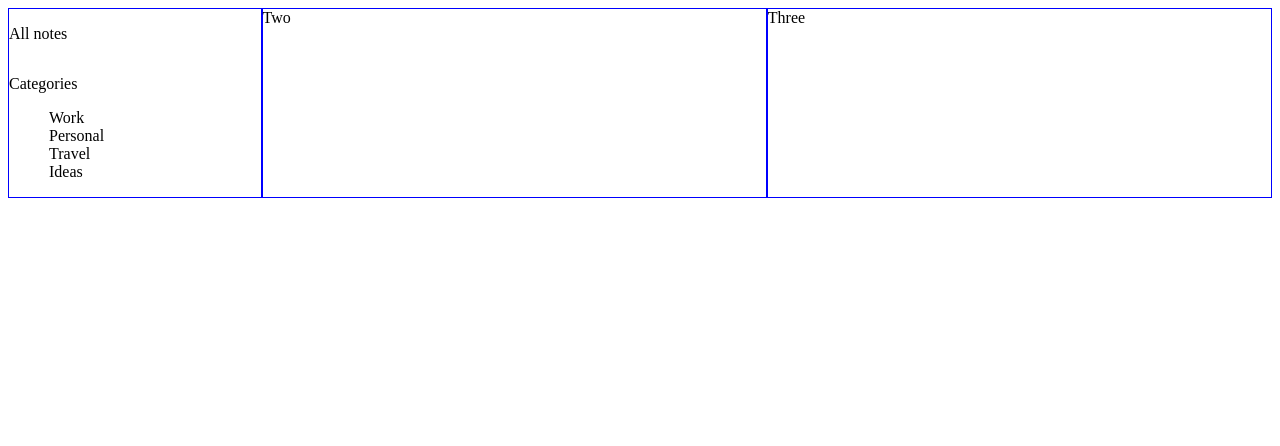
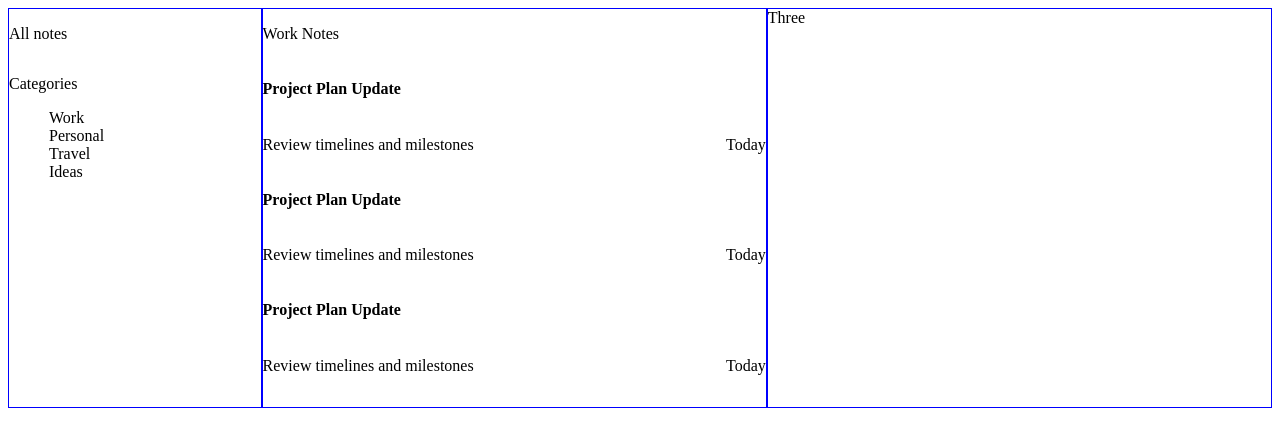
Before and after one commit to khetz/notes-app-v2, an Angular app: page /home in a window 1280 px wide. Shown: the top 446 px of the page. Built offline with nearby package versions, Linux system fonts and the light colour scheme.

Commit message:
Added note list initial setup with dummy data

```diff
--- /dev/null
+++ b/src/app/features/notes/components/note-card/note-card.css
@@ -0,0 +1,9 @@
+.container {
+    display: flex;
+    flex-direction: column;
+}
+
+.note-description {
+    display: flex;
+    justify-content: space-between;
+}
--- /dev/null
+++ b/src/app/features/notes/components/note-card/note-card.html
@@ -0,0 +1,9 @@
+<div class="container">
+    <div class="note-title">
+        <h4>Project Plan Update</h4>
+    </div>
+    <div class="note-description">
+        <p class="note-text">Review timelines and milestones</p>
+        <p class="note-date">Today</p>
+    </div>
+</div>
--- /dev/null
+++ b/src/app/features/notes/components/note-list/note-list.css
@@ -0,0 +1,4 @@
+ul {
+    list-style-type: none;
+    padding: 0px;
+}
--- /dev/null
+++ b/src/app/features/notes/components/note-list/note-list.html
@@ -0,0 +1,12 @@
+<div class="container">
+    <div class="heading">
+        <p>Work Notes</p>
+    </div>
+    <div class="note-list-section">
+            <ul class="note-list">
+                <li><app-note-card></app-note-card></li>
+                <li><app-note-card></app-note-card></li>
+                <li><app-note-card></app-note-card></li>
+            </ul>
+    </div>
+</div>
--- a/src/app/shared/components/home/home.component.html
+++ b/src/app/shared/components/home/home.component.html
@@ -2,6 +2,8 @@
     <div class="side-bar">
         <app-sidebar></app-sidebar>
     </div>
-    <div class="notes">Two</div>
+    <div class="notes">
+        <app-note-list></app-note-list>
+    </div>
     <div class="note-editor">Three</div>
 </div>
--- a/src/app/shared/components/home/home.component.ts
+++ b/src/app/shared/components/home/home.component.ts
@@ -1,9 +1,10 @@
 import { Component } from '@angular/core';
 import { SidebarComponent } from '../../../features/notes/components/sidebar.component/sidebar.component';
+import { NoteList } from '../../../features/notes/components/note-list/note-list';
 
 @Component({
   selector: 'app-home.component',
-  imports: [SidebarComponent],
+  imports: [SidebarComponent, NoteList],
   templateUrl: './home.component.html',
   styleUrl: './home.component.css',
 })
```
Also changed, not shown: src/app/features/notes/components/note-card/note-card.ts (added, +9 -0 lines), src/app/features/notes/components/note-list/note-list.ts (added, +10 -0 lines).
